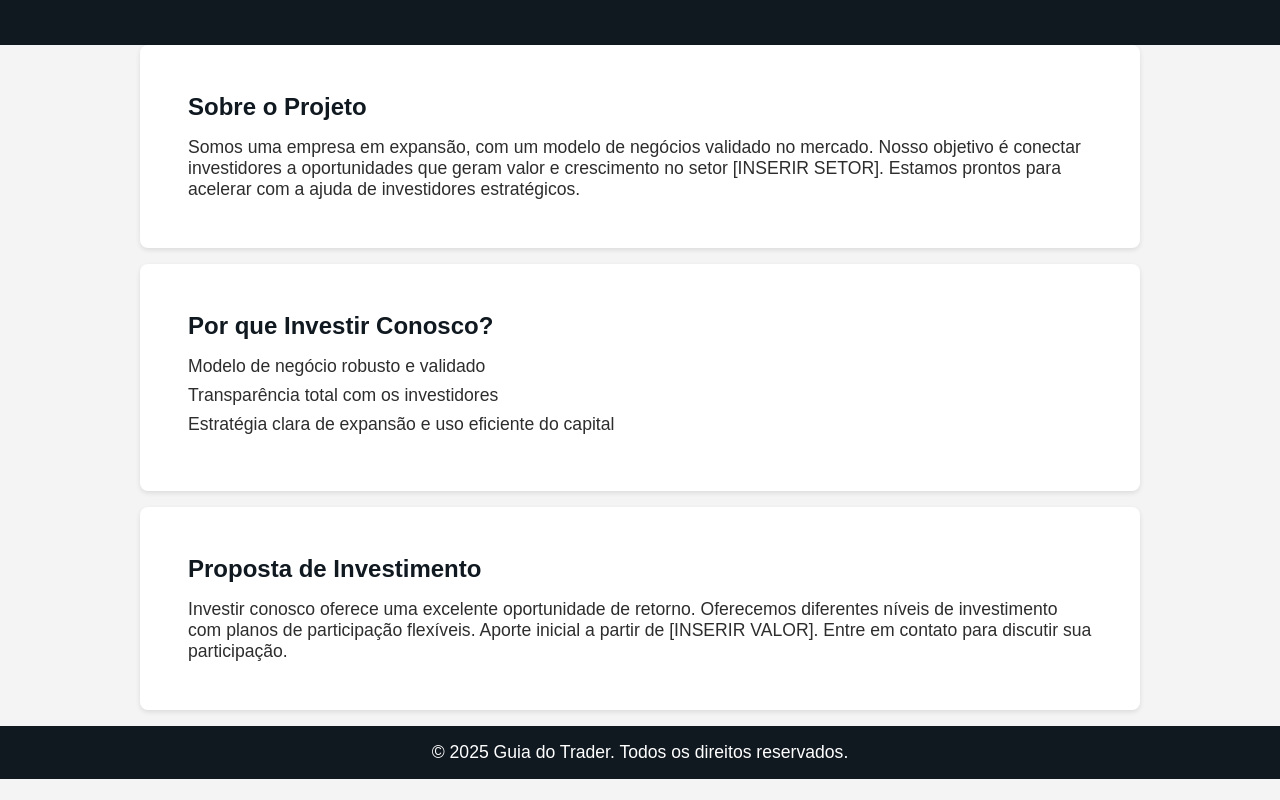
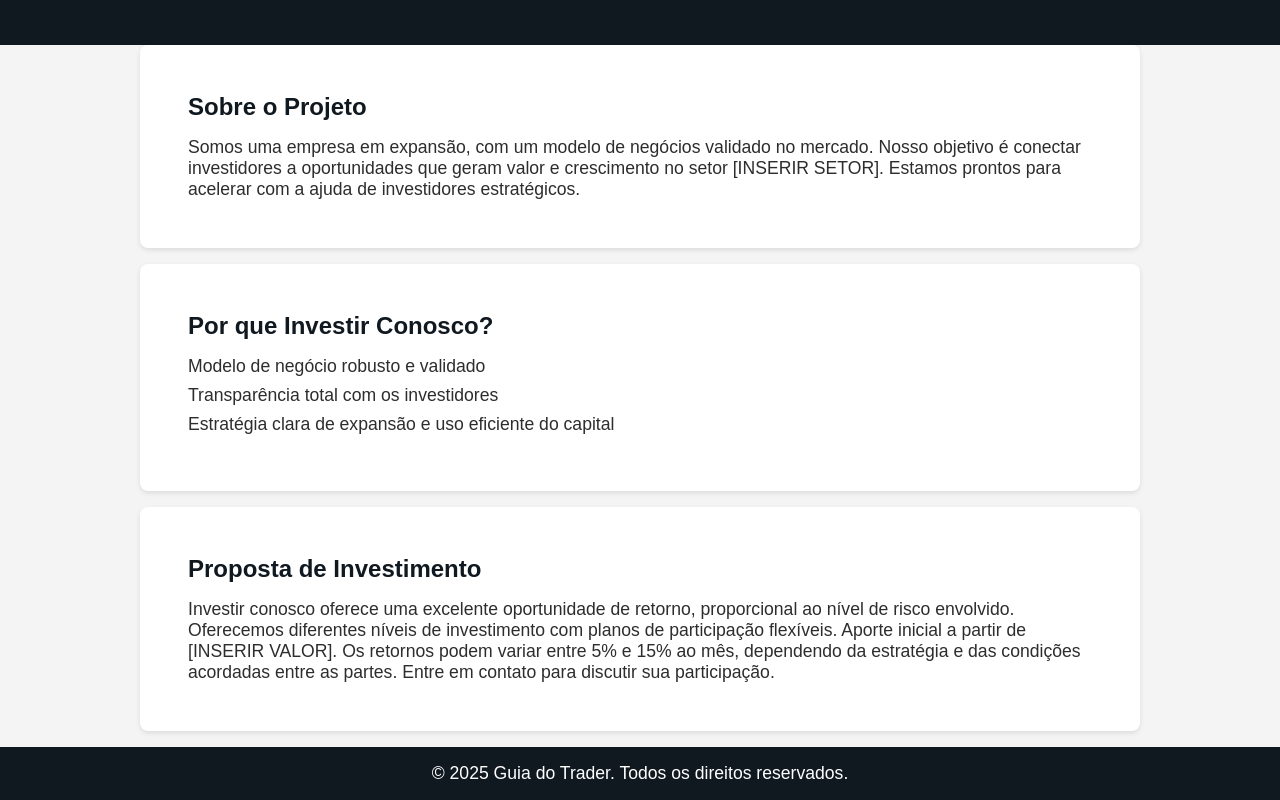
Before and after one commit to guiadotrader/Guia-do-Trader, a plain HTML site: page index.html in a window 1280 px wide. Shown: the part 394-1194 px from the top of the page. Before the commit the page ends 1173 px from the top, so only its background shows below. Drawn offline with Linux system fonts and the light colour scheme.

Commit message:
Update index.html

```diff
--- a/index.html
+++ b/index.html
@@ -90,7 +90,7 @@
 
   <section id="proposta">
     <h2>Proposta de Investimento</h2>
-    <p>Investir conosco oferece uma excelente oportunidade de retorno. Oferecemos diferentes níveis de investimento com planos de participação flexíveis. Aporte inicial a partir de [INSERIR VALOR]. Entre em contato para discutir sua participação.</p>
+    <p>Investir conosco oferece uma excelente oportunidade de retorno, proporcional ao nível de risco envolvido. Oferecemos diferentes níveis de investimento com planos de participação flexíveis. Aporte inicial a partir de [INSERIR VALOR]. Os retornos podem variar entre 5% e 15% ao mês, dependendo da estratégia e das condições acordadas entre as partes. Entre em contato para discutir sua participação.</p>
   </section>
 
   <footer>
```
